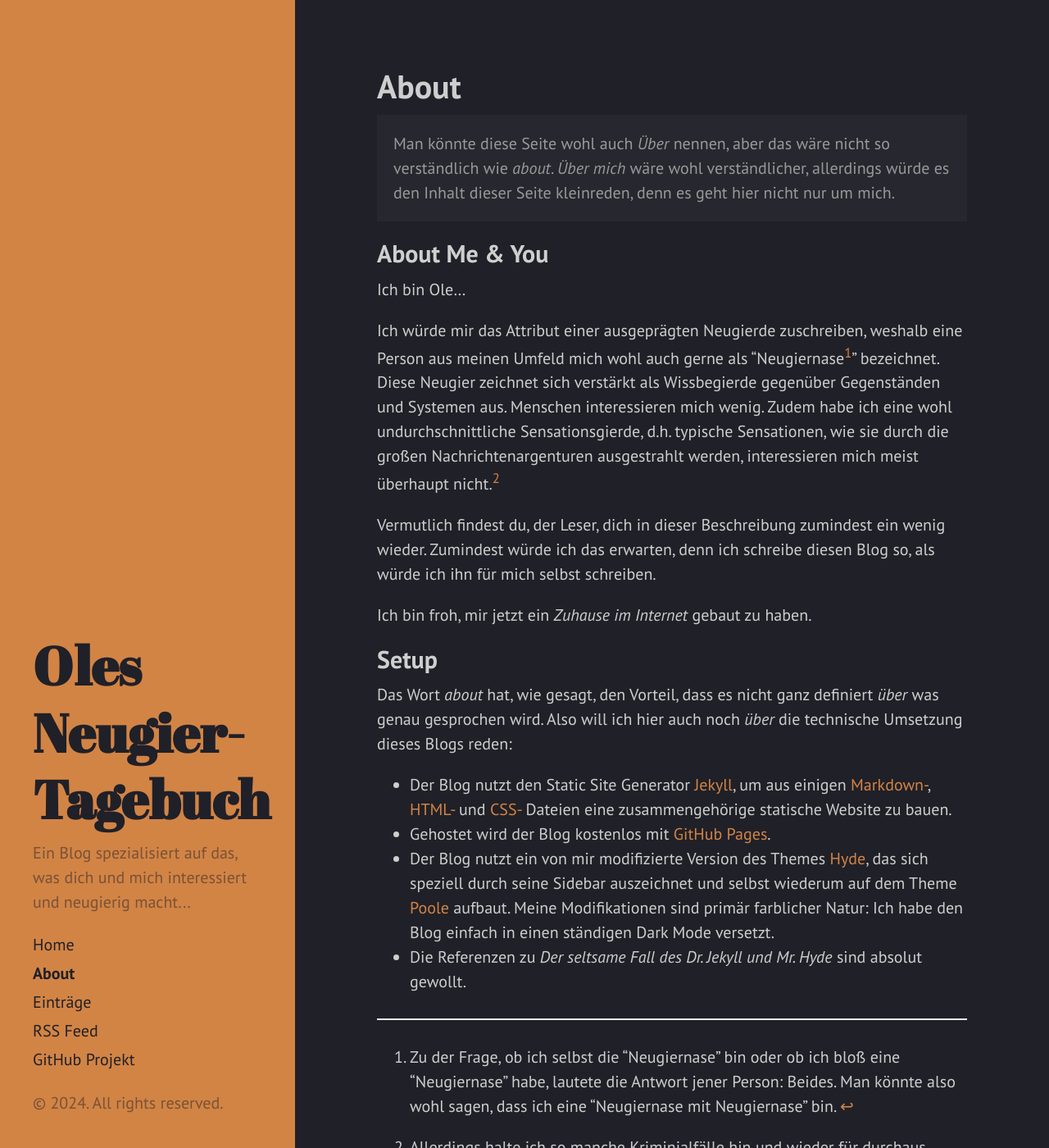
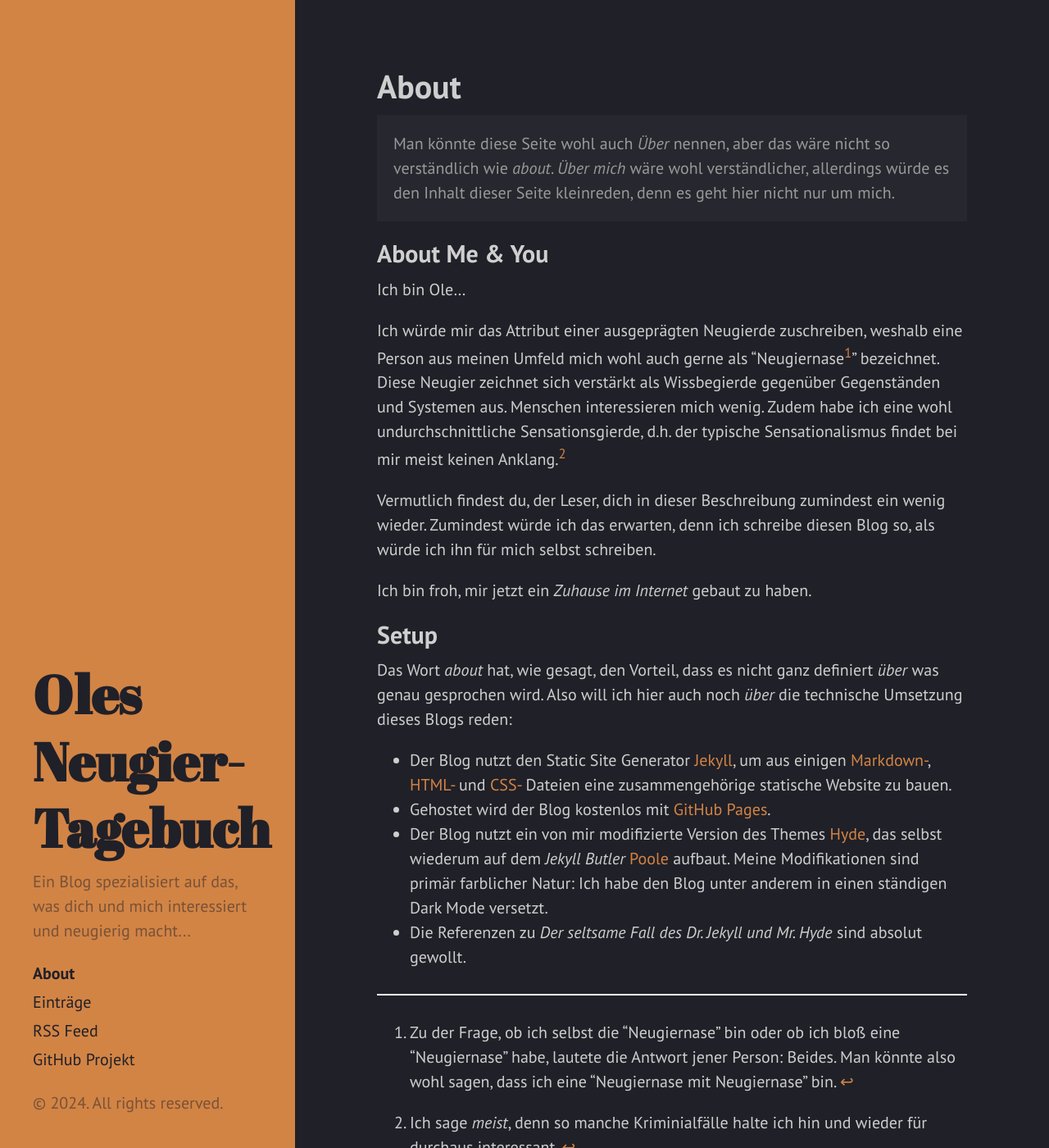
Before and after one commit to SpeedyNurBesser/speedynurbesser.github.io, a Jekyll site: the page built from about.md, in a window 1280 px wide and 1400 px high. Shown: the whole window at 82% size. Built offline with Jekyll 4.4.1, drawn with Linux system fonts in a browser that asks for light colours; some of the changed text lies outside the part shown.

Commit message:
fixed minor problems

```diff
--- a/_includes/head.html
+++ b/_includes/head.html
@@ -20,9 +20,10 @@
   <link rel="stylesheet" href="/public/css/hyde.css">
   <link rel="stylesheet" href="http://fonts.googleapis.com/css?family=PT+Sans:400,400italic,700|Abril+Fatface">
 
-  <!-- Icons -->
-  <link rel="apple-touch-icon-precomposed" sizes="144x144" href="{{ site.baseurl }}public/apple-touch-icon-144-precomposed.png">
-                                 <link rel="shortcut icon" href="{{ site.baseurl }}public/favicon.ico">
+  <!-- Icons
+  <link rel="apple-touch-icon-precomposed" sizes="144x144" href="/public/apple-touch-icon-144-precomposed.png">
+                                 <link rel="shortcut icon" href="/public/favicon.ico">
+-->
 
   <!-- RSS -->
   <link rel="alternate" type="application/rss+xml" title="RSS" href="/atom.xml">
--- a/_includes/sidebar.html
+++ b/_includes/sidebar.html
@@ -2,7 +2,7 @@
   <div class="container sidebar-sticky">
     <div class="sidebar-about">
       <h1>
-        <a href="{{ site.baseurl }}">
+        <a href="/">
           {{ site.title }}
         </a>
       </h1>
@@ -10,7 +10,9 @@
     </div>
 
     <nav class="sidebar-nav">
-      <a class="sidebar-nav-item{% if page.url == '/' %} active{% endif %}" href="/">Home</a>
+      <!--
+        <a class="sidebar-nav-item{% if page.url == '/' %} active{% endif %}" href="/">Home</a>
+      !-->
 
       {% comment %}
         The code below dynamically generates a sidebar nav of pages with
--- a/_layouts/post.html
+++ b/_layouts/post.html
@@ -6,6 +6,7 @@
   <h1 class="post-title">{{ page.title }}</h1>
   <span class="post-date">{{ page.date | date_to_string }} - von {{  page.author  }}</span>
   {{ content }}
+  <hr>
 </div>
 
 <script src="https://utteranc.es/client.js"
@@ -16,7 +17,8 @@
         async>
 </script>
 
-<div class="related">
+
+<!--- <div class="related"> !--->
   <h2>Related Posts</h2>
   <ul class="related-posts">
     {% for post in site.related_posts limit:3 %}
@@ -30,4 +32,4 @@
       </li>
     {% endfor %}
   </ul>
-</div>
+<!-- </div> !-->
--- a/about.md
+++ b/about.md
@@ -11,7 +11,7 @@
 
 Ich bin Ole...
 
-Ich würde mir das Attribut einer ausgeprägten Neugierde zuschreiben, weshalb eine Person aus meinen Umfeld mich wohl auch gerne als "Neugiernase[^1]" bezeichnet. Diese Neugier zeichnet sich verstärkt als Wissbegierde gegenüber Gegenständen und Systemen aus. Menschen interessieren mich wenig. Zudem habe ich eine wohl undurchschnittliche Sensationsgierde, d.h. typische Sensationen, wie sie durch die großen Nachrichtenargenturen ausgestrahlt werden, interessieren mich meist überhaupt nicht.[^2]
+Ich würde mir das Attribut einer ausgeprägten Neugierde zuschreiben, weshalb eine Person aus meinen Umfeld mich wohl auch gerne als "Neugiernase[^1]" bezeichnet. Diese Neugier zeichnet sich verstärkt als Wissbegierde gegenüber Gegenständen und Systemen aus. Menschen interessieren mich wenig. Zudem habe ich eine wohl undurchschnittliche Sensationsgierde, d.h. der typische Sensationalismus findet bei mir meist keinen Anklang.[^2]
 
 Vermutlich findest du, der Leser, dich in dieser Beschreibung zumindest ein wenig wieder. Zumindest würde ich das erwarten, denn ich schreibe diesen Blog so, als würde ich ihn für mich selbst schreiben.
 
@@ -23,10 +23,10 @@
 
 - Der Blog nutzt den Static Site Generator [Jekyll](https://jekyllrb.com/), um aus einigen [Markdown-](https://de.wikipedia.org/wiki/Markdown), [HTML-](https://de.wikipedia.org/wiki/Hypertext_Markup_Language) und [CSS-](https://de.wikipedia.org/wiki/Cascading_Style_Sheets) Dateien eine zusammengehörige statische Website zu bauen.
 - Gehostet wird der Blog kostenlos mit [GitHub Pages](https://pages.github.com/).
-- Der Blog nutzt ein von mir modifizierte Version des Themes [Hyde](https://hyde.getpoole.com/), das sich speziell durch seine Sidebar auszeichnet und selbst wiederum auf dem Theme [Poole](https://demo.getpoole.com/) aufbaut. Meine Modifikationen sind primär farblicher Natur: Ich habe den Blog einfach in einen ständigen Dark Mode versetzt.
+- Der Blog nutzt ein von mir modifizierte Version des Themes [Hyde](https://hyde.getpoole.com/), das selbst wiederum auf dem *Jekyll Butler* [Poole](https://demo.getpoole.com/) aufbaut. Meine Modifikationen sind primär farblicher Natur: Ich habe den Blog unter anderem in einen ständigen Dark Mode versetzt.
 - Die Referenzen zu *Der seltsame Fall des Dr. Jekyll und Mr. Hyde* sind absolut gewollt.
 
 ---
 
 [^1]: Zu der Frage, ob ich selbst die "Neugiernase" bin oder ob ich bloß eine "Neugiernase" habe, lautete die Antwort jener Person: Beides. Man könnte also wohl sagen, dass ich eine "Neugiernase mit Neugiernase" bin.
-[^2]: Allerdings halte ich so manche Kriminialfälle hin und wieder für durchaus interessant.
+[^2]: Ich sage *meist*, denn so manche Kriminialfälle halte ich hin und wieder für durchaus interessant.
```
Also changed, not shown: _posts/2012-02-07-example-content.md (+1 -1 lines), public/apple-touch-icon-144-precomposed.png (deleted), public/favicon.ico (deleted).
